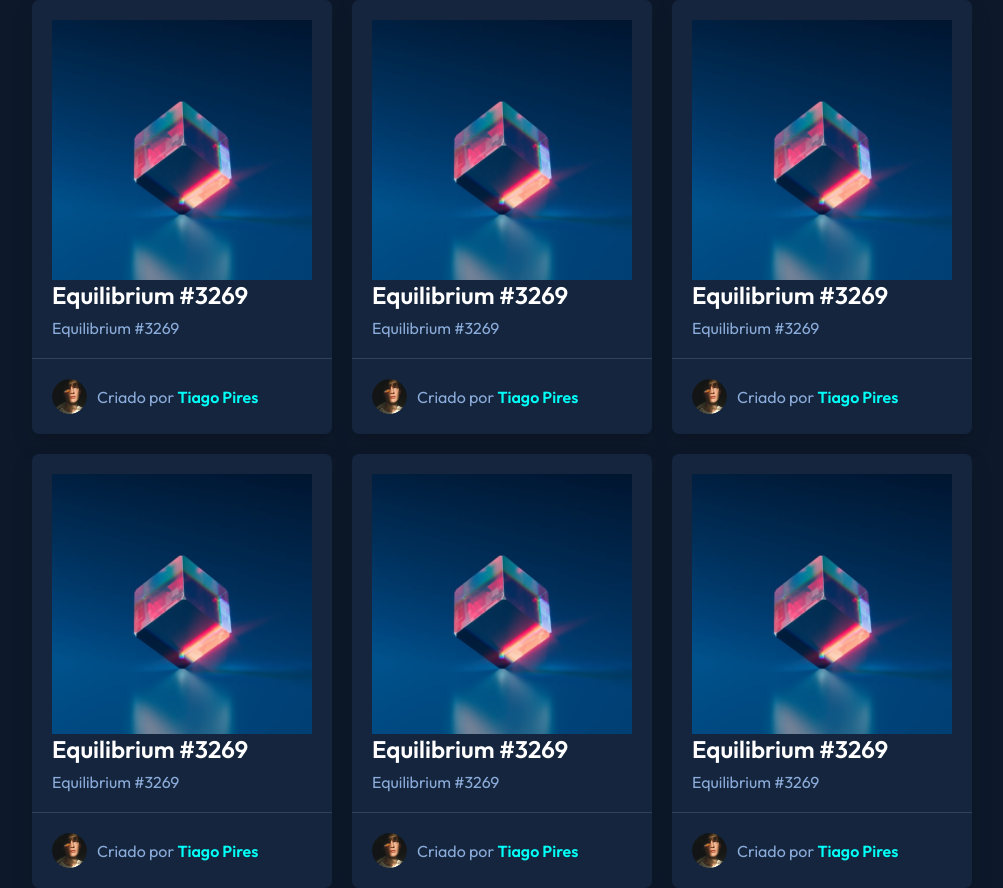
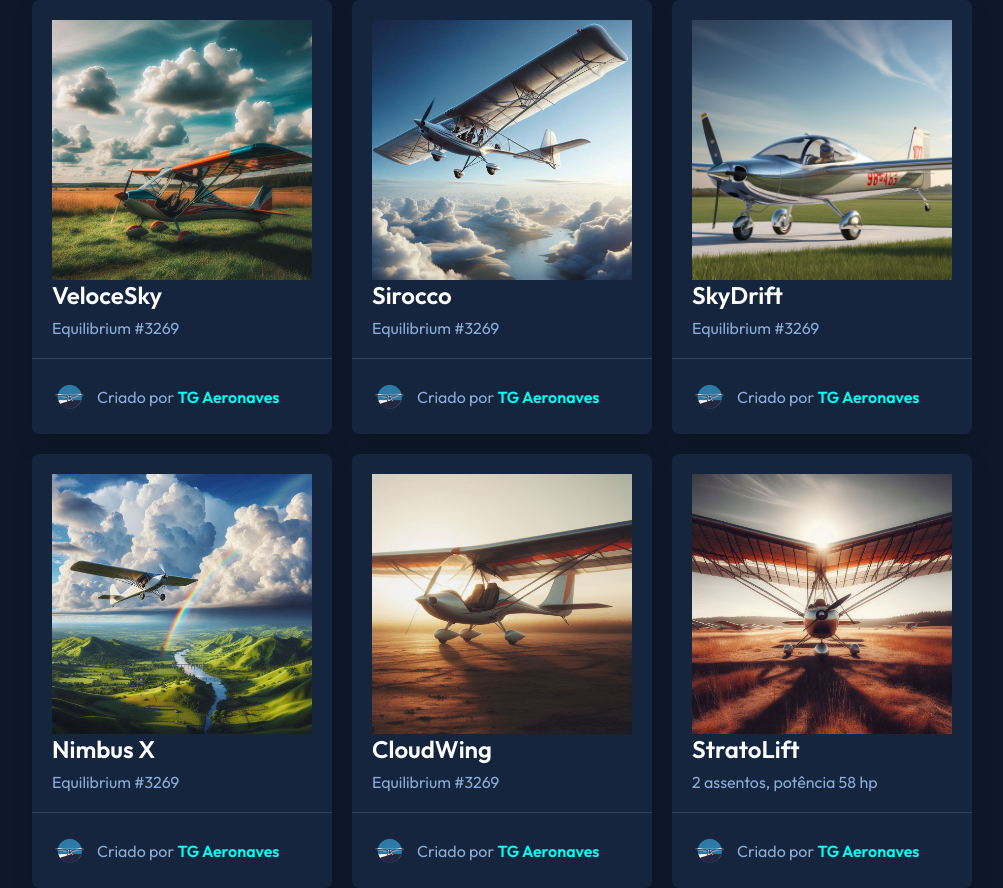
Before and after one commit to tpires1041/trabalho-ger-ncia-portifolio, a website: page index.html in a window 1280 px wide. Shown: the whole page, without its empty margins (108-1111 px from the left). Drawn offline with nearby package versions, Linux system fonts and the light colour scheme.

Commit message:
addition of plane names and card animation

```diff
--- a/index.html
+++ b/index.html
@@ -6,80 +6,84 @@
     <meta name="viewport" content="width=device-width, initial-scale=1.0">
     <title>Portifólio</title>
     <link rel="stylesheet" href="style.css">
+    <link
+    rel="stylesheet"
+    href="https://cdnjs.cloudflare.com/ajax/libs/animate.css/4.1.1/animate.min.css"
+  />
 </head>
 
 <body>
-    <div class="container">
+    <div class="container" class="animate__animated animate__bounce">
         <div class="card-list">
             <div class="card">
                 <div class="card-content">
-                    <img src="cubo-esquisito.jpg" alt="Um cubo estranho" class="card-image">
-                    <h2>Equilibrium #3269</h2>
+                    <img src="img/aviaoparado3.png" alt="Um cubo estranho" class="card-image">
+                    <h2>VeloceSky</h2>
                     <p>Equilibrium #3269</p>
                 </div>
                 <div class="card-footer">
-                    <img src="image-avatar.png" alt="Avatar" class="avatar">
-                    <span>Criado por <strong>Tiago Pires</strong></span>
+                    <img src="img/logo.png" alt="Avatar" class="avatar">
+                    <span>Criado por <strong>TG Aeronaves</strong></span>
                 </div>
             </div>
 
             <div class="card">
                 <div class="card-content">
-                    <img src="cubo-esquisito.jpg" alt="Um cubo estranho" class="card-image">
-                    <h2>Equilibrium #3269</h2>
+                    <img src="img/aviaovoando2.png" alt="Um cubo estranho" class="card-image">
+                    <h2>Sirocco</h2>
                     <p>Equilibrium #3269</p>
                 </div>
                 <div class="card-footer">
-                    <img src="image-avatar.png" alt="Avatar" class="avatar">
-                    <span>Criado por <strong>Tiago Pires</strong></span>
+                    <img src="img/logo.png" alt="Avatar" class="avatar">
+                    <span>Criado por <strong>TG Aeronaves</strong></span>
                 </div>
             </div>
 
             <div class="card">
                 <div class="card-content">
-                    <img src="cubo-esquisito.jpg" alt="Um cubo estranho" class="card-image">
-                    <h2>Equilibrium #3269</h2>
+                    <img src="img/aviaoparado.jpg" alt="Um cubo estranho" class="card-image">
+                    <h2>SkyDrift</h2>
                     <p>Equilibrium #3269</p>
                 </div>
                 <div class="card-footer">
-                    <img src="image-avatar.png" alt="Avatar" class="avatar">
-                    <span>Criado por <strong>Tiago Pires</strong></span>
+                    <img src="img/logo.png" alt="Avatar" class="avatar">
+                    <span>Criado por <strong>TG Aeronaves</strong></span>
                 </div>
             </div>
 
             <div class="card">
                 <div class="card-content">
-                    <img src="cubo-esquisito.jpg" alt="Um cubo estranho" class="card-image">
-                    <h2>Equilibrium #3269</h2>
+                    <img src="img/aviaoalto.png" alt="Um cubo estranho" class="card-image">
+                    <h2>Nimbus X</h2>
                     <p>Equilibrium #3269</p>
                 </div>
                 <div class="card-footer">
-                    <img src="image-avatar.png" alt="Avatar" class="avatar">
-                    <span>Criado por <strong>Tiago Pires</strong></span>
+                    <img src="img/logo.png" alt="Avatar" class="avatar">
+                    <span>Criado por <strong>TG Aeronaves</strong></span>
                 </div>
             </div>
 
             <div class="card">
                 <div class="card-content">
-                    <img src="cubo-esquisito.jpg" alt="Um cubo estranho" class="card-image">
-                    <h2>Equilibrium #3269</h2>
+                    <img src="img/aviaoparado2.png" alt="Um cubo estranho" class="card-image">
+                    <h2>CloudWing</h2>
                     <p>Equilibrium #3269</p>
                 </div>
                 <div class="card-footer">
-                    <img src="image-avatar.png" alt="Avatar" class="avatar">
-                    <span>Criado por <strong>Tiago Pires</strong></span>
+                    <img src="img/logo.png" alt="Avatar" class="avatar">
+                    <span>Criado por <strong>TG Aeronaves</strong></span>
                 </div>
             </div>
 
             <div class="card">
                 <div class="card-content">
-                    <img src="cubo-esquisito.jpg" alt="Um cubo estranho" class="card-image">
-                    <h2>Equilibrium #3269</h2>
-                    <p>Equilibrium #3269</p>
+                    <img src="img/aviaofrente.png" alt="a frente de uma avião" class="card-image">
+                    <h2>StratoLift</h2>
+                    <p>2 assentos, potência 58 hp</p>
                 </div>
                 <div class="card-footer">
-                    <img src="image-avatar.png" alt="Avatar" class="avatar">
-                    <span>Criado por <strong>Tiago Pires</strong></span>
+                    <img src="img/logo.png" alt="Avatar" class="avatar">
+                    <span>Criado por <strong>TG Aeronaves</strong></span>
                 </div>
             </div>
 
--- a/style.css
+++ b/style.css
@@ -89,3 +89,40 @@ body {
 .card-footer strong {
     color: hsl(178, 100%, 50%);
 }
+
+.my-element {
+    display: inline-block;
+    margin: 0 0.5rem;
+
+    animation: bounce; /* referring directly to the animation's @keyframe declaration */
+    animation-duration: 2s; /* don't forget to set a duration! */
+  }
+
+  /* This only changes this particular animation duration */
+.animate__animated {
+    --animate-duration: 2s;
+  }
+
+  /* This changes all the animations globally */
+  :root {
+    --animate-duration: 800ms;
+    --animate-delay: 0.9s;
+  }
+
+  .card-content {
+    transition: all 0.3s ease-in-out;
+}
+
+.card-content:hover {
+    animation: bounce 1s ease-in-out; /* Aplica a animação de bounce */
+}
+
+/* Definindo a animação de bounce */
+@keyframes bounce {
+    0%, 100% {
+        transform: translateY(0);
+    }
+    50% {
+        transform: translateY(-10px);
+    }
+}
```
Also changed, not shown: package.json (added, +12 -0 lines).
